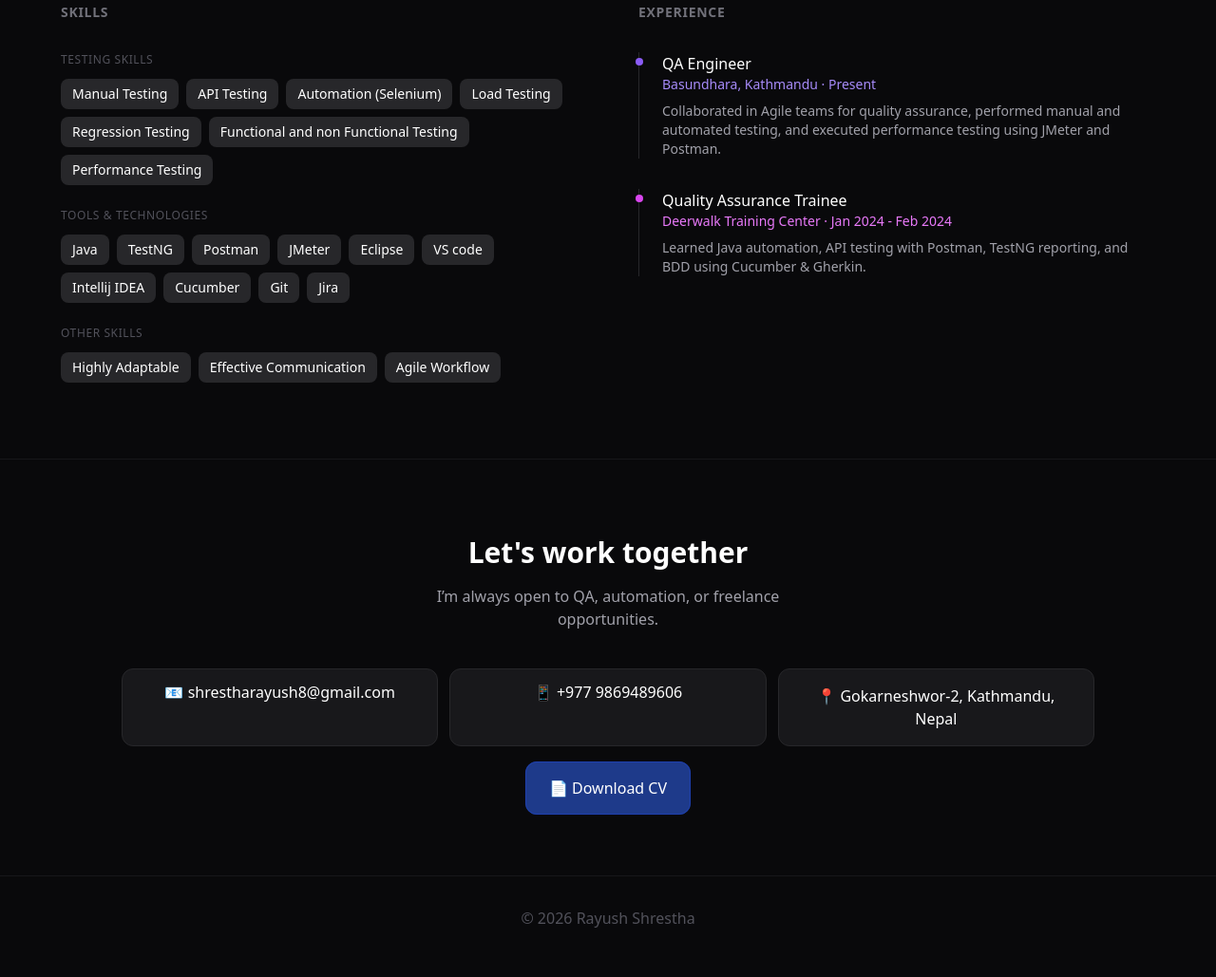
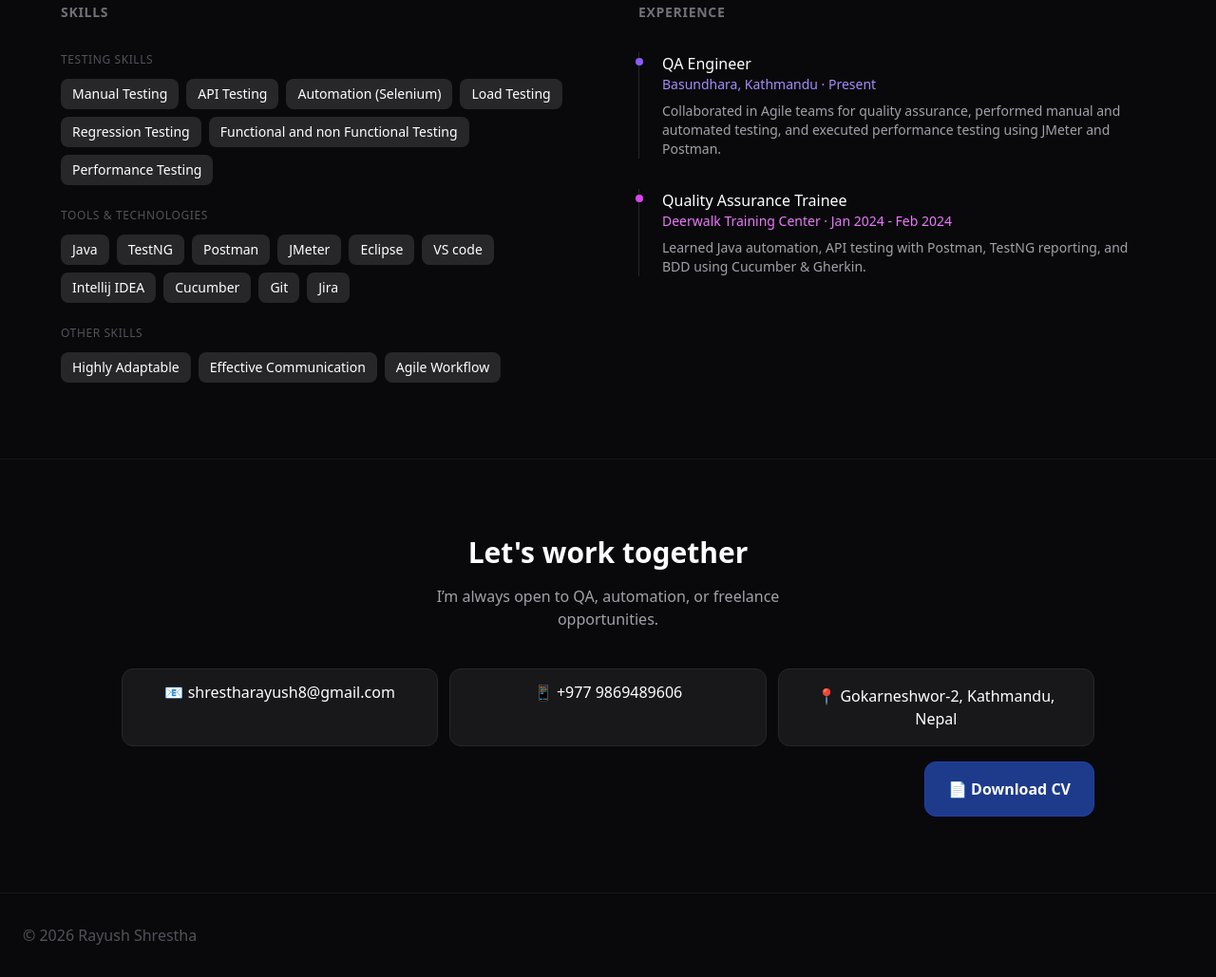
Before and after one commit to RayushShrestha/portfolio, a plain HTML site: page index.html in a window 1280 px wide. Shown: the part 1627-2656 px from the top of the page at 95% size. Drawn offline with nearby package versions, Linux system fonts and the light colour scheme.

Commit message:
addes the animation buttotn

```diff
--- a/index.html
+++ b/index.html
@@ -345,17 +345,29 @@
   </a>
 </div>
 
-<div class="mt-8">
+<div class="mt-4 flex justify-end">
   <a href="assets/docs/Rayush_Shrestha_CV.pdf" download
-     class="px-6 py-4 bg-blue-900 border border-blue-800 rounded-xl transition-all duration-500 hover:scale-105 hover:bg-blue-800 hover:border-blue-500 hover:text-white">
+     class="px-6 py-4 bg-blue-900 border border-blue-800 rounded-xl text-white font-semibold
+            transform transition-all duration-500 hover:scale-105 hover:bg-blue-800 hover:border-blue-500
+            hover:shadow-lg hover:shadow-blue-500/50 animate-bounce-slow">
     📄 Download CV
   </a>
 </div>
 
+<style>
+  @keyframes bounce-slow {
+    0%, 100% { transform: translateY(0); }
+    50% { transform: translateY(-3px); }
+  }
+  .animate-bounce-slow {
+    animation: bounce-slow 1s infinite;
+  }
+</style>
+
 </div>
 </section>
 
-<footer class="py-8 text-center text-zinc-600 border-t border-zinc-800/50">
+<footer class="py-8 px-6 text-left text-zinc-600 border-t border-zinc-800/50">
 © 2026 Rayush Shrestha
 </footer>
 <script>
```
